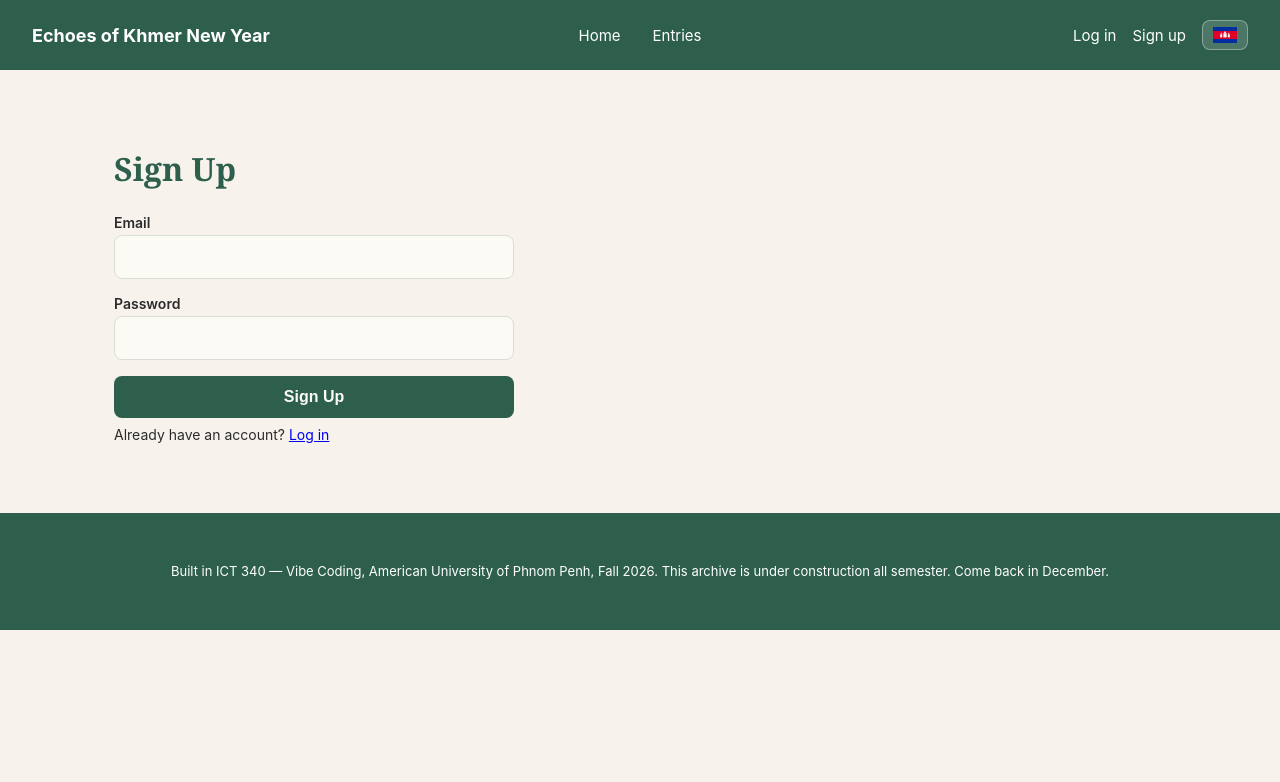
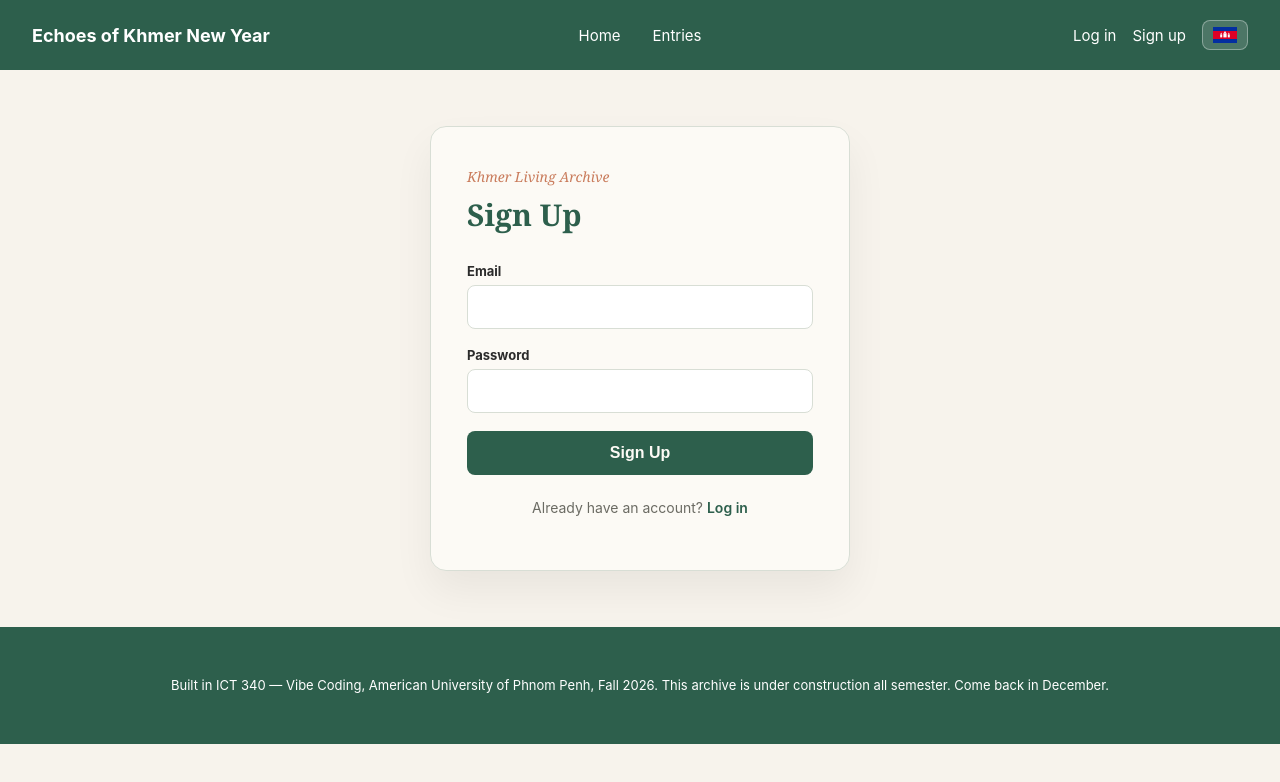
Before and after one commit to chheavkimheng/my-hometown-archive, a Next.js app: page /signup in a window 1280 px wide. Shown: the top 782 px of the page. Built offline with nearby package versions, Linux system fonts and the light colour scheme; no server answers.

Commit message:
style: redesign auth pages with card treatment, fix link color [AI-assisted]

```diff
--- a/app/globals.css
+++ b/app/globals.css
@@ -67,6 +67,14 @@ body {
   transform: translateX(-3px);
 }
 
+/* Visible focus state for all inputs — was missing everywhere,
+   not just on the new auth forms. */
+input:focus {
+  outline: none;
+  border-color: #2D5F4C;
+  box-shadow: 0 0 0 3px rgba(45, 95, 76, 0.15);
+}
+
 /* Entry card hover: subtle lift + shadow. */
 .entry-card {
   transition: transform 0.3s ease, box-shadow 0.3s ease;
@@ -129,6 +137,27 @@ body {
   box-shadow: 0 12px 24px rgba(45, 95, 76, 0.3);
 }
 
+/* Auth form inputs and submit button. */
+.auth-input {
+  transition: border-color 0.2s ease;
+}
+.auth-input:focus {
+  outline: none;
+  border-color: #2D5F4C;
+}
+
+.auth-submit {
+  background-color: #2D5F4C;
+  transition: background-color 0.2s ease;
+}
+.auth-submit:hover:not(:disabled) {
+  background-color: #24493A;
+}
+.auth-submit:disabled {
+  opacity: 0.7;
+  cursor: not-allowed;
+}
+
 /* Animation utilities — slow and smooth, per request. */
 @keyframes fadeInUp {
   from {
--- a/app/signup/page.js
+++ b/app/signup/page.js
@@ -6,24 +6,43 @@ import Link from "next/link";
 import { createClient } from "../../utils/supabase/client.js";
 
 const styles = {
+  wrap: {
+    display: "flex",
+    justifyContent: "center",
+  },
+  card: {
+    width: "100%",
+    maxWidth: 420,
+    backgroundColor: "#FCFAF5",
+    border: "1px solid #D8DED5",
+    borderRadius: 16,
+    boxShadow: "0 20px 40px rgba(0, 0, 0, 0.06)",
+    padding: "40px 36px",
+  },
+  kicker: {
+    fontFamily: "Georgia, 'Times New Roman', serif",
+    fontStyle: "italic",
+    color: "#C97B5B",
+    fontSize: 14,
+    margin: "0 0 8px",
+  },
   title: {
     fontFamily: "Georgia, 'Times New Roman', serif",
-    fontSize: 32,
+    fontSize: 30,
     fontWeight: 700,
     color: "#2D5F4C",
-    marginBottom: 24,
+    margin: "0 0 28px",
   },
   form: {
-    maxWidth: 400,
     display: "flex",
     flexDirection: "column",
-    gap: 16,
+    gap: 18,
   },
   label: {
-    fontSize: 14,
-    fontWeight: 600,
+    fontSize: 13,
+    fontWeight: 700,
     color: "#2B2B2B",
-    marginBottom: 4,
+    marginBottom: 6,
     display: "block",
   },
   input: {
@@ -31,20 +50,19 @@ const styles = {
     padding: "12px 16px",
     fontSize: 16,
     color: "#2B2B2B",
-    backgroundColor: "#FCFAF5",
+    backgroundColor: "#FFFFFF",
     border: "1px solid #D8DED5",
     borderRadius: 8,
     boxSizing: "border-box",
   },
   button: {
-    padding: "12px 24px",
+    width: "100%",
+    padding: "13px 24px",
     fontSize: 16,
     fontWeight: 600,
     color: "#FCFAF5",
-    backgroundColor: "#2D5F4C",
     border: "none",
     borderRadius: 8,
-    cursor: "pointer",
   },
   error: {
     fontSize: 14,
@@ -53,8 +71,14 @@ const styles = {
   },
   switchLink: {
     fontSize: 14,
-    color: "#2B2B2B",
-    marginTop: 8,
+    color: "#6B6B63",
+    marginTop: 24,
+    textAlign: "center",
+  },
+  link: {
+    color: "#2D5F4C",
+    fontWeight: 600,
+    textDecoration: "none",
   },
 };
 
@@ -89,6 +113,9 @@ export default function SignupPage() {
 
   return (
     <main className="page-container">
+      <div style={styles.wrap}>
+        <div className="fade-in-up" style={styles.card}>
+          <p style={styles.kicker}>Khmer Living Archive</p>
           <h1 style={styles.title}>Sign Up</h1>
           <form style={styles.form} onSubmit={handleSubmit}>
             <div>
@@ -119,13 +146,27 @@ export default function SignupPage() {
               />
             </div>
             {error && <p style={styles.error}>{error}</p>}
-        <button type="submit" disabled={loading} style={styles.button}>
+            <button
+              type="submit"
+              disabled={loading}
+              className="cta-button"
+              style={{
+                ...styles.button,
+                opacity: loading ? 0.6 : 1,
+                cursor: loading ? "not-allowed" : "pointer",
+              }}
+            >
               {loading ? "Creating account..." : "Sign Up"}
             </button>
           </form>
           <p style={styles.switchLink}>
-        Already have an account? <Link href="/login">Log in</Link>
+            Already have an account?{" "}
+            <Link href="/login" style={styles.link}>
+              Log in
+            </Link>
           </p>
+        </div>
+      </div>
     </main>
   );
 }
```
Also changed, not shown: app/login/page.js (+57 -17 lines). Lines whose indentation alone changed are shown as unchanged.
